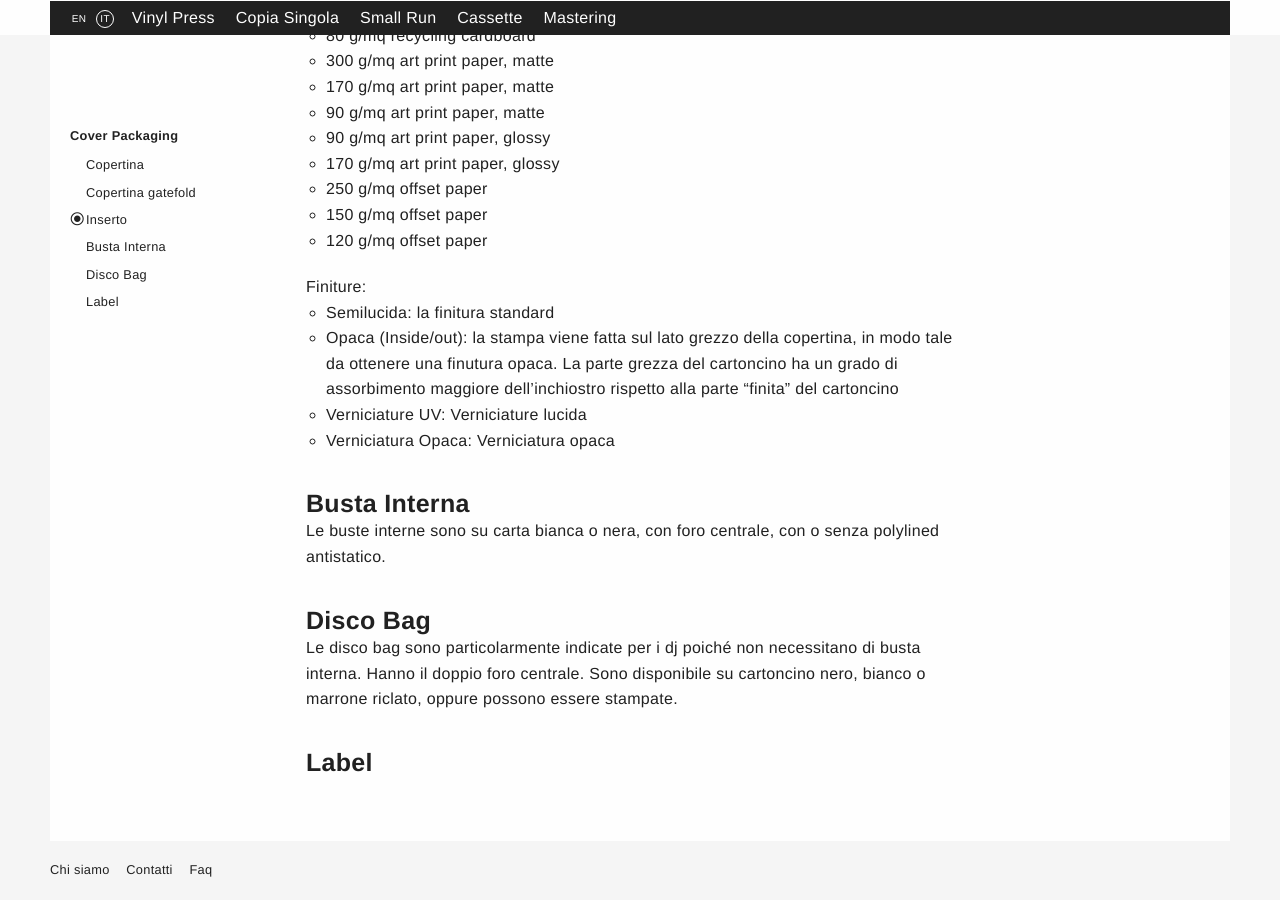
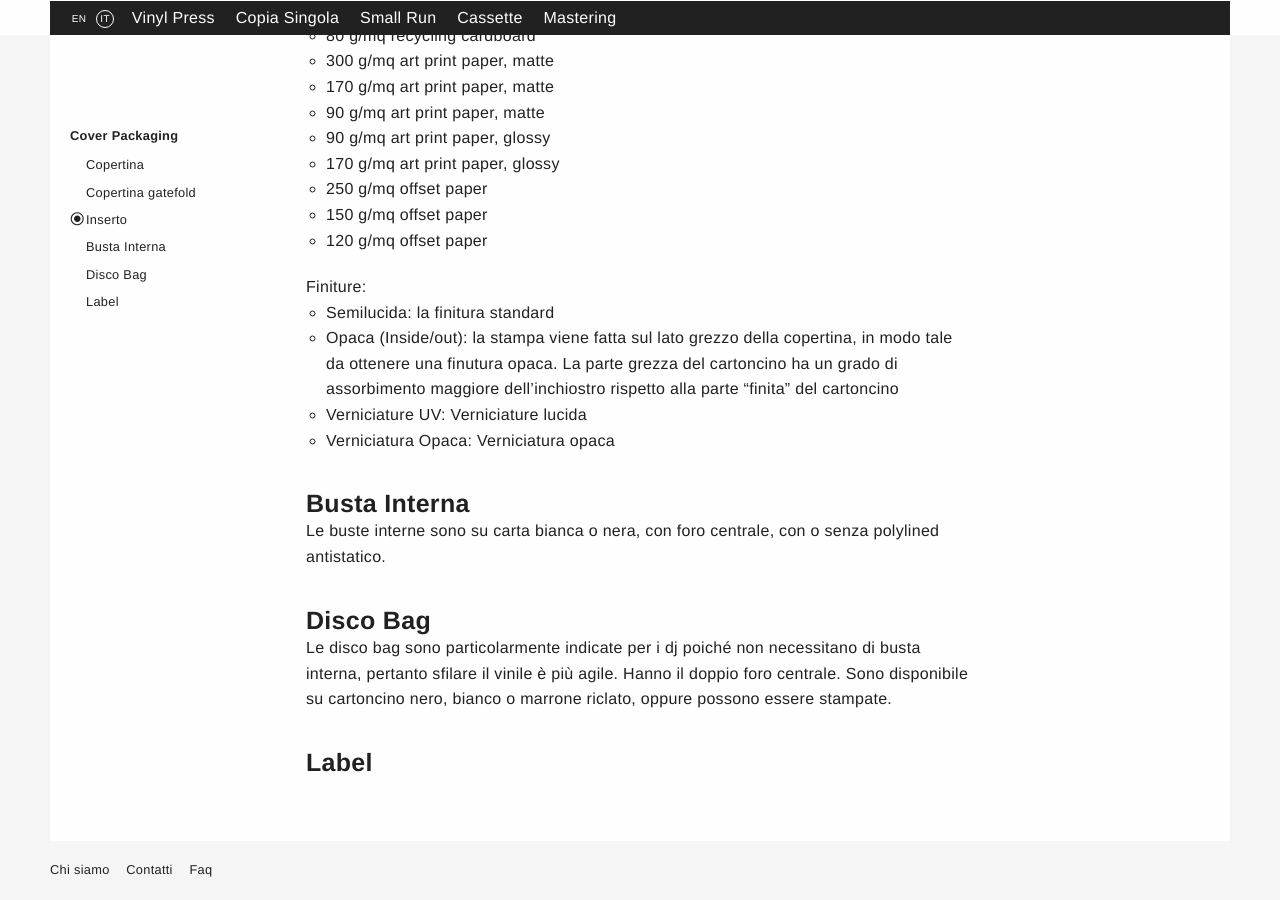
Before and after one commit to Vinilificio/Vinilificio.github.io, a Jekyll site: the page built from _pages/cover-packaging.md, in a window 1280 px wide and 900 px high, scrolled down 2884 px. Built offline with Jekyll 4.4.1, drawn with Linux system fonts in a browser that asks for light colours.

Commit message:
Update cover-packaging.md

```diff
--- a/_pages/cover-packaging.md
+++ b/_pages/cover-packaging.md
@@ -105,7 +105,7 @@ Le buste interne sono su carta bianca o nera, con foro centrale, con o senza pol
 
 ### Disco Bag
 
-Le disco bag sono particolarmente indicate per i dj poiché non necessitano di busta interna. Hanno il doppio foro centrale. Sono disponibile su cartoncino nero, bianco o marrone riclato, oppure possono essere stampate.
+Le disco bag sono particolarmente indicate per i dj poiché non necessitano di busta interna, pertanto sfilare il vinile è più agile. Hanno il doppio foro centrale. Sono disponibile su cartoncino nero, bianco o marrone riclato, oppure possono essere stampate.
 
 
 ### Label
```
